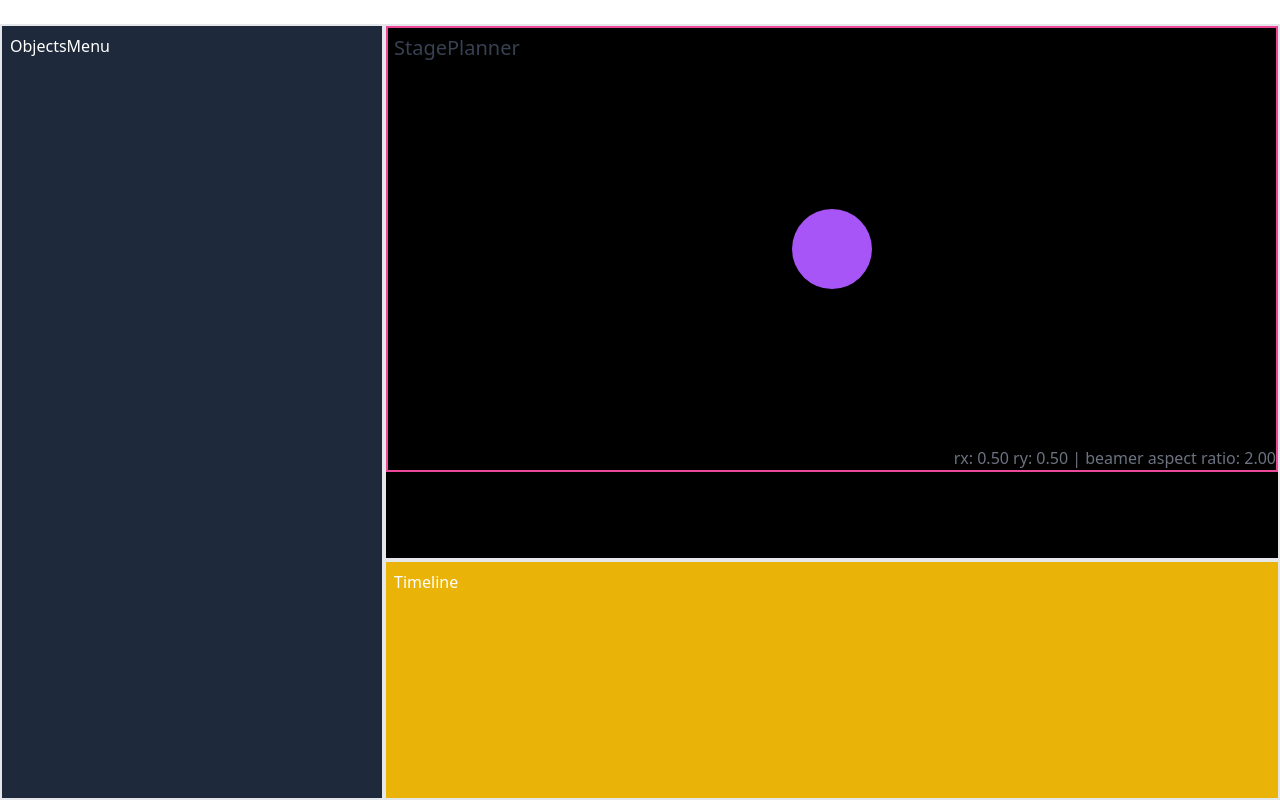
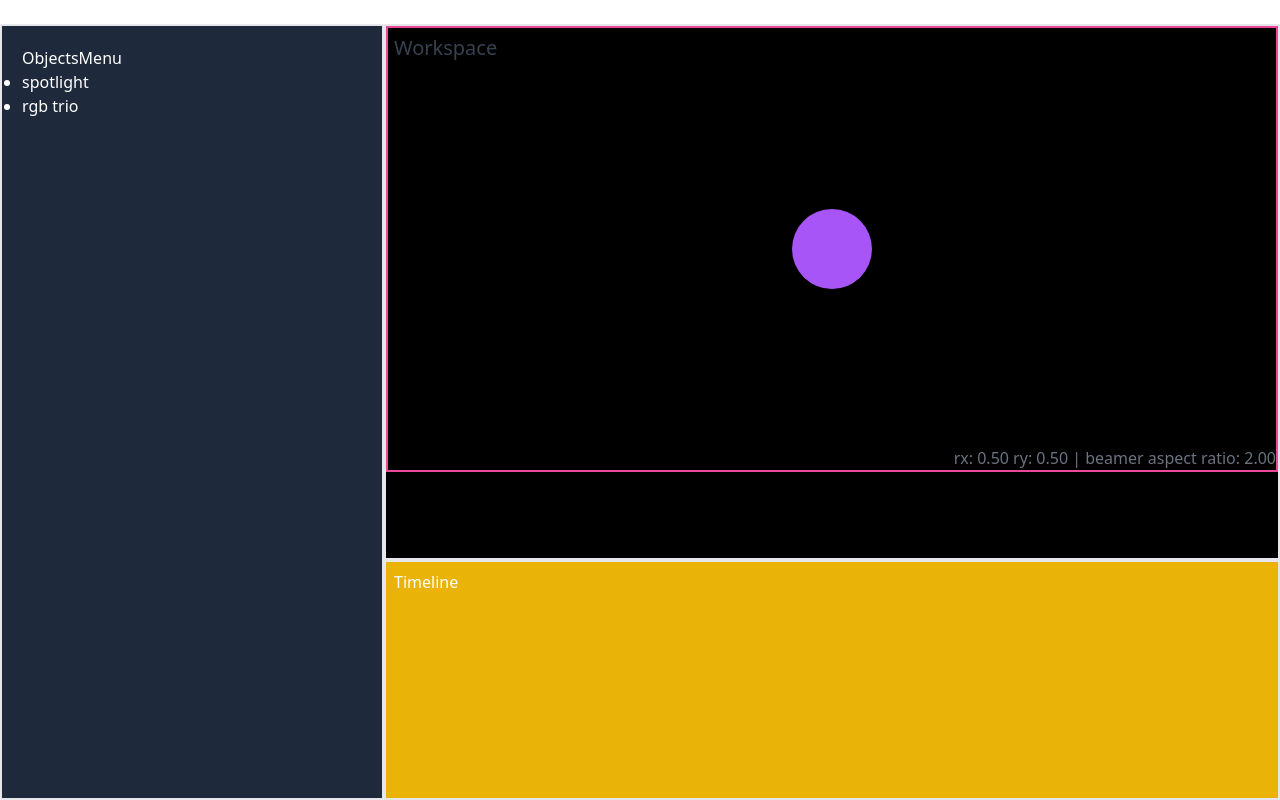
Before and after one commit to Lukileila/stagebeam, a React (Vite) app in the folder frontend/: page /controller in a window 1280 px wide. Built offline with nearby package versions, Linux system fonts and the light colour scheme.

Commit message:
adding active Objects from template Objects and displaying them on the Workspace works

```diff
--- a/frontend/src/components/ObjectCreator.jsx
+++ b/frontend/src/components/ObjectCreator.jsx
@@ -1,30 +1,16 @@
-export const ObjectCreator = () => {
+
+import { useEffect, useState } from "react";
+
+export const ObjectCreator = ({activeObjects, setActiveObjects}) => {
+
+
+
+  useEffect(() => { console.log("Hi from ObjectCreator! activeObjects",activeObjects) }, [ activeObjects]);
   return (
-<>
-    <div
-    className='bg-blue-500 w-20 aspect-square rounded-full cursor-grab absolute -translate-x-[50%] -translate-y-[50%] z-10'
-    style={{
-    top: spotlight.y + 'px',
-    left: spotlight.x + 'px',
-    }}
-    draggable
-    onDragStart={dragLight}
-    onDragEnd={stopDrag}
-  >
-  </div>
-
-<div
-    className='bg-purple-500 w-20 aspect-square rounded-full cursor-grab absolute -translate-x-[50%] -translate-y-[50%] z-10'
-    style={{
-     top: relCoords.ry*100 + '%',
-     left: relCoords.rx*100 + '%',
-    }}
-    draggable
-    onDragStart={dragLight}
-    onDragEnd={stopDrag}
-  >
-  </div>
-    <div>ObjectCreator</div>
-</>
+    <>
+    {activeObjects.length>0 && activeObjects.map((x,i)=>{
+              return <div key={i} className="absolute text-green-400">{x.name}</div>
+            })}
+    </>
   )
 }
--- a/frontend/src/components/ObjectsMenu.jsx
+++ b/frontend/src/components/ObjectsMenu.jsx
@@ -1,7 +1,26 @@
-import React from 'react'
+import React from 'react';
+import { useEffect, useState } from "react";
 
-export const ObjectsMenu = () => {
+export const ObjectsMenu = ({templateObjects, setTemplateObjects, activeObjects, setActiveObjects}) => {
+
+
+/*   useEffect(() => { console.log("Hi from Menu Component! templateObjects",templateObjects) }, [ templateObjects]);
+  useEffect(() => { console.log("Hi from Menu Component! activeObjects",activeObjects) }, [ activeObjects]); */
+
+  const handleObjectClick = (object) => {
+    setActiveObjects([...activeObjects, object]);
+  };
+
+
   return (
-    <div className='fixed top-[3vh] border-2 h-[97vh] w-[30vw] bg-slate-800 p-2 text-white z-0'> ObjectsMenu</div>
+    <>
+      <div className='fixed top-[3vh] border-2 h-[97vh] w-[30vw] bg-slate-800 p-5 text-white z-0'> <h1>ObjectsMenu</h1>
+      <ul className='list-disc'>
+        {templateObjects.length>0 && templateObjects.map((x,i)=>{
+          return <li key={i} onClick={()=>handleObjectClick(x)} className="cursor-pointer">{x.name}</li>
+        })}
+      </ul>
+      </div>
+    </>
   )
 }
--- a/frontend/src/components/Workspace.jsx
+++ b/frontend/src/components/Workspace.jsx
@@ -3,7 +3,7 @@ import { ObjectCreator } from "./ObjectCreator";
 
 
 // Main function
-export const Workspace = () => {
+export const Workspace = ({templateObjects, setTemplateObjects, activeObjects, setActiveObjects}) => {
 
  //States
     // Relative Coords
@@ -17,8 +17,6 @@ export const Workspace = () => {
     const [stageDimensions, setStageDimensions] = useState();
     // h-full active or not for the pink box
     const [aspectToggle, setAspectToggle]=useState(false);
-    // Active Objects: They are aaaaaaaall in here:
-    const [activeObjects, setActiveObjects] = useState([]);
 
 
  //References
@@ -96,14 +94,15 @@ export const Workspace = () => {
     return (
         <div ref={workspace} className='fixed bg-black text-white top-[3vh] h-[67vh] left-[30vw] w-[70vw] border-2 overflow-visible /* group/canvas */ z-1  ' >
 
-            <h1 className='absolute text-gray-700 p-2 text-xl'>StagePlanner</h1>
+            <h1 className='absolute text-gray-700 p-2 text-xl'>Workspace</h1>
 
             <div  ref={stageContainer} className={`relative bg-transparent border-2 border-pink-500 ${aspectToggle && 'h-full'} z-30`} style={{aspectRatio:projectionAspectRatio}}>
+                <ObjectCreator activeObjects={activeObjects} setActiveObjects={setActiveObjects} />
 
-                <div className="flex flex-wrap w-full h-full justify-end content-end text-gray-500"><p> rx: {parseFloat(relCoords.rx).toFixed(2)} ry: {parseFloat(relCoords.ry).toFixed(2)} | beamer aspect ratio: {parseFloat(projectionAspectRatio).toFixed(2)}</p></div>
+                <div className="relative flex flex-wrap w-full h-full justify-end content-end text-gray-500"><p> rx: {parseFloat(relCoords.rx).toFixed(2)} ry: {parseFloat(relCoords.ry).toFixed(2)} | beamer aspect ratio: {parseFloat(projectionAspectRatio).toFixed(2)}</p></div>
 
                 <div
-                    className='bg-purple-500 w-20 aspect-square rounded-full cursor-grab absolute -translate-x-[50%] -translate-y-[50%] z-10'
+                    className='absolute  bg-purple-500 w-20 aspect-square rounded-full cursor-grab -translate-x-[50%] -translate-y-[50%] z-10'
                     style={{
                     top: relCoords.ry*100 + '%',
                     left: relCoords.rx*100 + '%',
@@ -114,7 +113,7 @@ export const Workspace = () => {
                 >
                 </div>
 
-                {/* <ObjectCreator/> */}
+
 
             </div>
         </div>
--- a/frontend/src/pages/Controller.jsx
+++ b/frontend/src/pages/Controller.jsx
@@ -4,22 +4,22 @@ import { ObjectsMenu } from "../components/ObjectsMenu"
 import { Timeline } from "../components/Timeline"
 import { Workspace } from "../components/Workspace"
 import { useEffect, useState } from "react";
-import templateObjects from "../data/objectTemplates.json"
+import objectTemplates from "../data/objectTemplates.json"
 
 
 
 export const Controller = () => {
 
   // Active Objects: They are aaaaaaaall going to live here:
-  const [activeObjects, setActiveObjects] = useState(/* templateObjects.json() */);
-
-  useEffect(() => { console.log(templateObjects) }, []);
+  const [templateObjects, setTemplateObjects] = useState([]);
+  const [activeObjects, setActiveObjects] = useState([]);
+  useEffect(() => { setTemplateObjects(objectTemplates) }, []);
 
   return (
     <>
-        <ObjectsMenu activeObjects={activeObjects} setActiveObjects={setActiveObjects}/>
+        <ObjectsMenu  activeObjects={activeObjects} setActiveObjects={setActiveObjects}  templateObjects={templateObjects} setTemplateObjects={setTemplateObjects}  />
         <Timeline/>
-        <Workspace activeObjects={activeObjects} setActiveObjects={setActiveObjects}/> {/*  order matters for overlap, ignoring the set z-index. Yes. Really. I hate it as well. /LZ */}
+        <Workspace    activeObjects={activeObjects} setActiveObjects={setActiveObjects}  templateObjects={templateObjects} setTemplateObjects={setTemplateObjects}  /> {/*  order matters for overlap, ignoring the set z-index. Yes. Really. I hate it as well. /LZ */}
     </>
           )
 }
```
